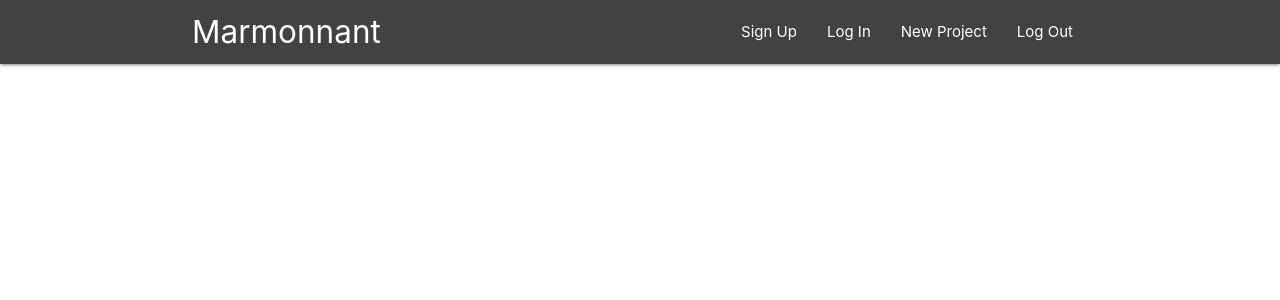
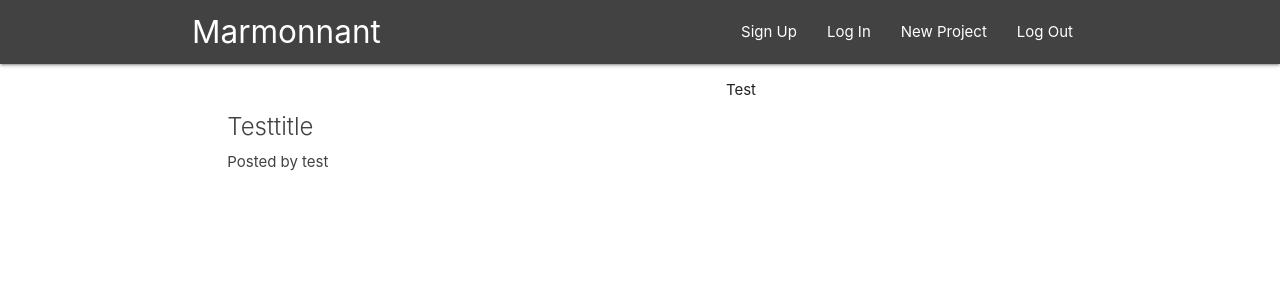
Before and after one commit to Msts-O/React-practice, a React (Create React App) app in the folder bbs_marmonnant/: page / in a window 1280 px wide. Shown: the top 300 px of the page. Built offline with nearby package versions, Linux system fonts and the light colour scheme.

Commit message:
メイン掲示板の基盤作成完了

```diff
--- a/bbs_marmonnant/src/App.js
+++ b/bbs_marmonnant/src/App.js
@@ -1,13 +1,16 @@
 import React, {Component} from 'react';
-import {BrowserRouter} from 'react-router-dom';
+import {BrowserRouter, Switch, Route} from 'react-router-dom';
 import Navbar from './Components/Navbar';
-
+import Dashboard from "./Projects/Dashboard";
 class App extends Component{
     render() {
      return(
        <BrowserRouter>
          <div classname="App">
             <Navbar/>
+           <Switch>
+             <Route path='/' component={Dashboard}/>
+           </Switch>
             </div>
         </BrowserRouter>
      );
--- /dev/null
+++ b/bbs_marmonnant/src/Projects/Dashboard.js
@@ -0,0 +1,22 @@
+import React, { Component } from 'react';
+import　Notification from './Notifaction'
+import  List from './List'
+
+class Dashboard extends Component{
+     render () {
+         return(
+           <div className="dashboard container">
+             <div className="row">
+              <div className="col s12 m6">
+               <List/>
+           </div>
+             <div className="col s12 m5 offset-m1">
+              <Notification/>
+           </div>
+          </div>
+         </div>
+         )
+     }
+}
+
+export default Dashboard ;
--- /dev/null
+++ b/bbs_marmonnant/src/Projects/List.js
@@ -0,0 +1,17 @@
+import React from 'react';
+
+const List= () => {
+    return(
+     <div className="List section">
+        <div className="card z-depth-0 project-summary">
+        <div className="card-content grey-text text-darken-3">
+        <span className="card-title">Testtitle</span>
+    <p>Posted by test</p>
+    <p className="grey-text"></p>
+       </div>
+        </div>
+     </div>
+    )
+}
+
+export default List;
--- /dev/null
+++ b/bbs_marmonnant/src/Projects/Notifaction.js
@@ -0,0 +1,11 @@
+import React from 'react';
+
+const Notifaction = () => {
+    return(
+     <div>
+       <p> Test</p>
+        </div>
+    )
+}
+
+export default Notifaction;
```
Also changed, not shown: 1 other file (tests, documents, lock files or other folders).
